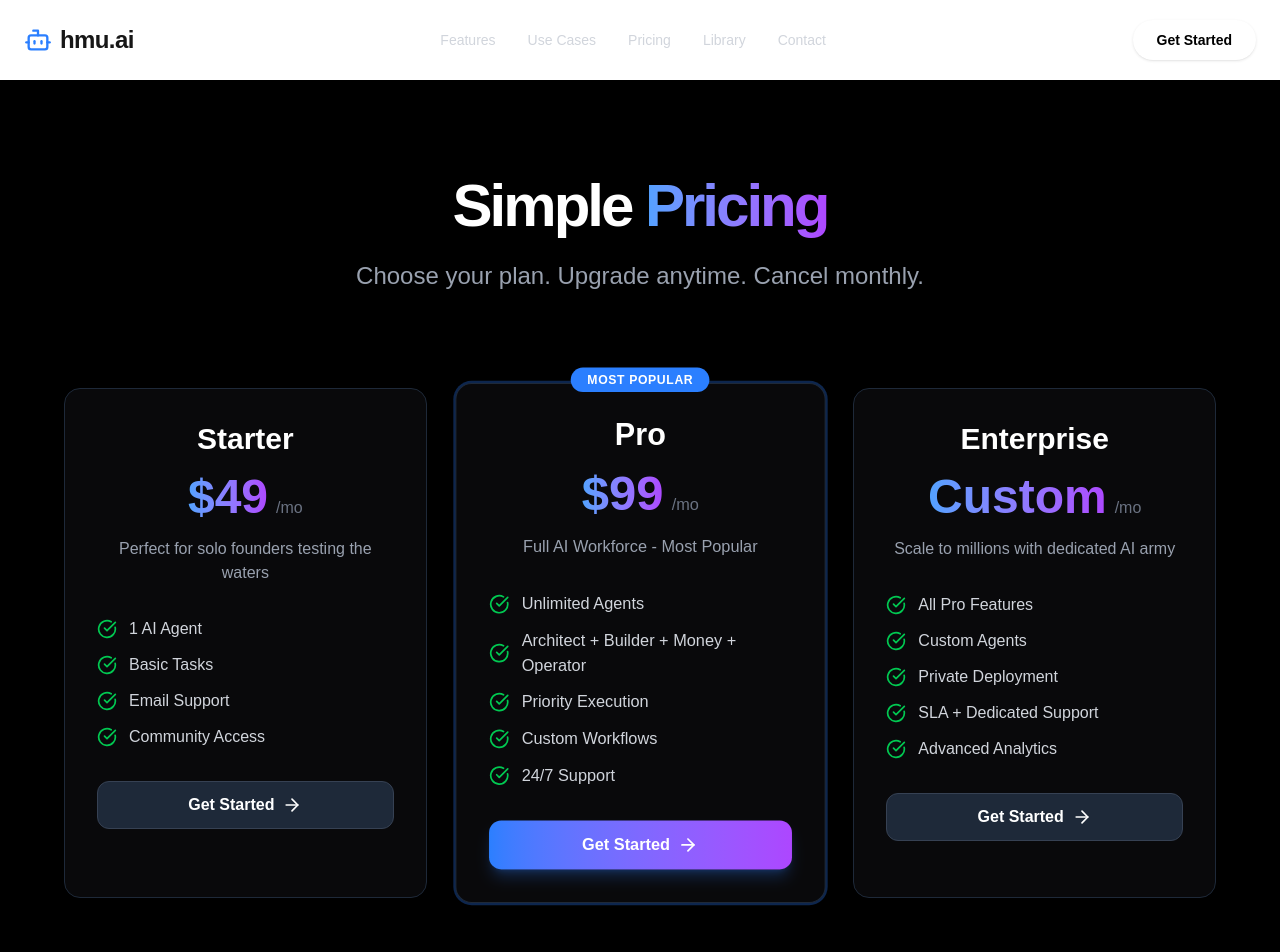
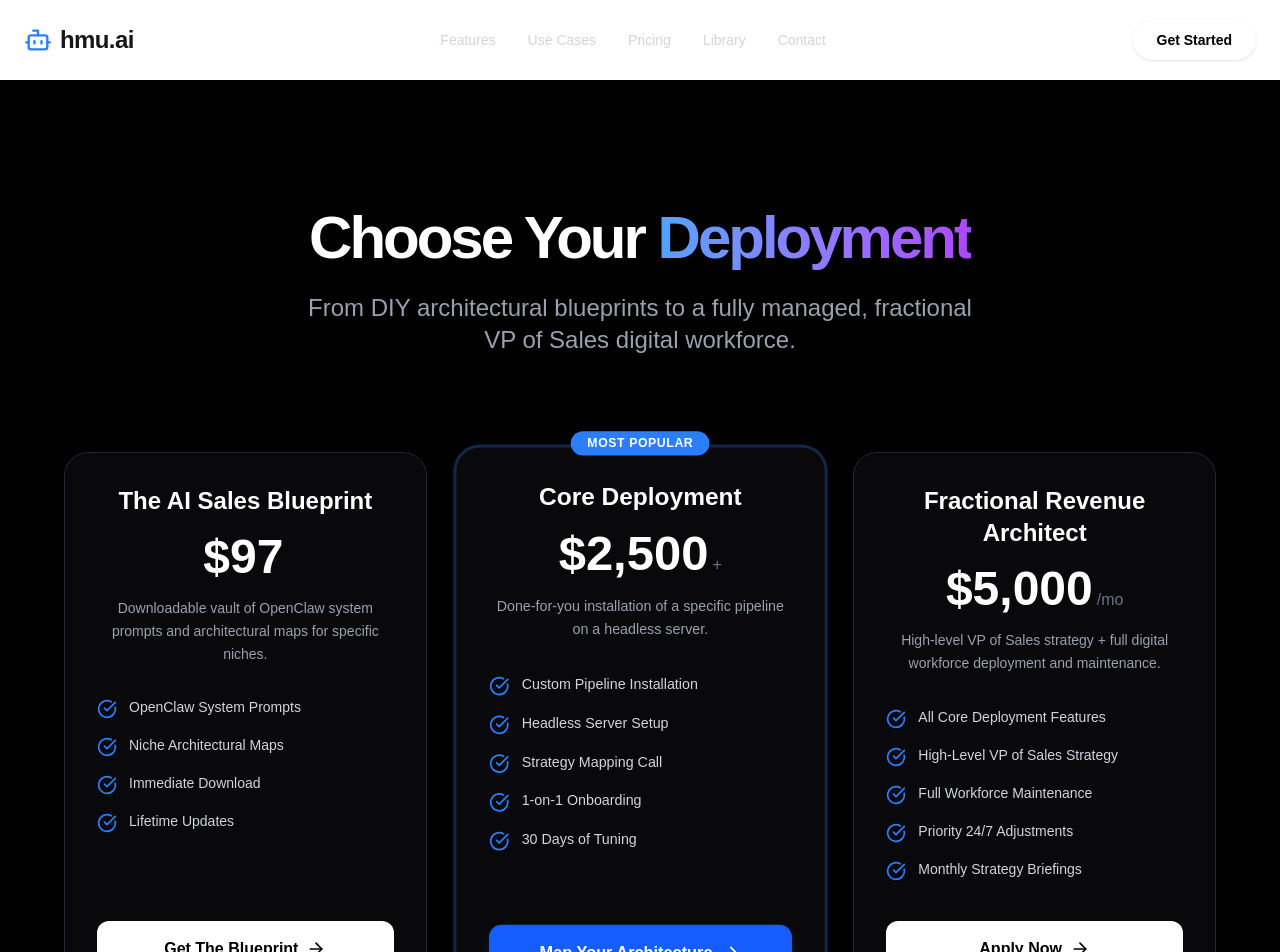
Before and after one commit to auralixai/hmu-ai, a Next.js app: page /pricing in a window 1280 px wide. Shown: the top 952 px of the page. Built offline with nearby package versions, Linux system fonts and the light colour scheme.

Commit message:
feat: add missing V2 workshop page and correct pricing tiers

```diff
--- a/src/app/pricing/page.tsx
+++ b/src/app/pricing/page.tsx
@@ -3,62 +3,71 @@ import { ArrowRight, CheckCircle, Crown, Star } from "lucide-react";
 
 const tiers = [
   {
-    name: "Starter",
-    price: "$49",
-    description: "Perfect for solo founders testing the waters",
+    name: "The AI Sales Blueprint",
+    price: "$97",
+    period: "",
+    description: "Downloadable vault of OpenClaw system prompts and architectural maps for specific niches.",
     popular: false,
     features: [
-      "1 AI Agent",
-      "Basic Tasks",
-      "Email Support",
-      "Community Access"
-    ]
+      "OpenClaw System Prompts",
+      "Niche Architectural Maps",
+      "Immediate Download",
+      "Lifetime Updates"
+    ],
+    buttonText: "Get The Blueprint",
+    buttonLink: "#"
   },
   {
-    name: "Pro",
-    price: "$99",
-    description: "Full AI Workforce - Most Popular",
+    name: "Core Deployment",
+    price: "$2,500",
+    period: "+",
+    description: "Done-for-you installation of a specific pipeline on a headless server.",
     popular: true,
     features: [
-      "Unlimited Agents",
-      "Architect + Builder + Money + Operator",
-      "Priority Execution",
-      "Custom Workflows",
-      "24/7 Support"
-    ]
+      "Custom Pipeline Installation",
+      "Headless Server Setup",
+      "Strategy Mapping Call",
+      "1-on-1 Onboarding",
+      "30 Days of Tuning"
+    ],
+    buttonText: "Map Your Architecture",
+    buttonLink: "#"
   },
   {
-    name: "Enterprise",
-    price: "Custom",
-    description: "Scale to millions with dedicated AI army",
+    name: "Fractional Revenue Architect",
+    price: "$5,000",
+    period: "/mo",
+    description: "High-level VP of Sales strategy + full digital workforce deployment and maintenance.",
     popular: false,
     features: [
-      "All Pro Features",
-      "Custom Agents",
-      "Private Deployment",
-      "SLA + Dedicated Support",
-      "Advanced Analytics"
-    ]
+      "All Core Deployment Features",
+      "High-Level VP of Sales Strategy",
+      "Full Workforce Maintenance",
+      "Priority 24/7 Adjustments",
+      "Monthly Strategy Briefings"
+    ],
+    buttonText: "Apply Now",
+    buttonLink: "#"
   }
 ];
 
 export default function Pricing() {
   return (
-    <div className="min-h-screen bg-black text-white py-24">
+    <div className="min-h-screen bg-black text-white py-32">
       <div className="container px-4 md:px-6 mx-auto">
         <div className="text-center mb-24">
           <h1 className="text-4xl md:text-5xl lg:text-6xl font-bold tracking-tighter mb-6">
-            Simple <span className="text-transparent bg-clip-text bg-gradient-to-r from-blue-400 to-purple-500">Pricing</span>
+            Choose Your <span className="text-transparent bg-clip-text bg-gradient-to-r from-blue-400 to-purple-500">Deployment</span>
           </h1>
           <p className="text-xl md:text-2xl text-gray-400 max-w-2xl mx-auto">
-            Choose your plan. Upgrade anytime. Cancel monthly.
+            From DIY architectural blueprints to a fully managed, fractional VP of Sales digital workforce.
           </p>
         </div>
-        <div className="grid md:grid-cols-3 gap-8 max-w-6xl mx-auto">
-          {tiers.map((tier, index) => (
+        <div className="grid md:grid-cols-3 gap-8 max-w-6xl mx-auto items-stretch">
+          {tiers.map((tier) => (
             <div
               key={tier.name}
-              className={`relative p-8 border border-gray-800 rounded-2xl bg-zinc-950 hover:border-blue-500/50 hover:shadow-2xl hover:shadow-blue-500/10 transition-all duration-300 group ${tier.popular ? 'ring-2 ring-blue-500/30 scale-[1.02]' : ''}`}
+              className={`relative flex flex-col p-8 border border-gray-800 rounded-3xl bg-zinc-950 hover:border-blue-500/50 hover:shadow-[0_0_40px_-10px_rgba(59,130,246,0.15)] transition-all duration-300 group ${tier.popular ? 'ring-2 ring-blue-500/30 scale-[1.02] bg-zinc-900' : ''}`}
             >
               {tier.popular && (
                 <div className="absolute -top-4 left-1/2 transform -translate-x-1/2 bg-blue-500 text-white px-4 py-1 rounded-full text-xs font-bold uppercase tracking-wider">
@@ -66,49 +75,37 @@ export default function Pricing() {
                 </div>
               )}
               <div className="text-center mb-8">
-                <h2 className="text-2xl md:text-3xl font-bold mb-4">{tier.name}</h2>
+                <h2 className="text-2xl font-bold mb-4 text-white">{tier.name}</h2>
                 <div className="mb-4">
-                  <span className="text-4xl md:text-5xl font-bold text-transparent bg-clip-text bg-gradient-to-r from-blue-400 to-purple-500">
+                  <span className="text-4xl md:text-5xl font-extrabold text-white">
                     {tier.price}
                   </span>
-                  <span className="text-gray-500 ml-2">/mo</span>
+                  <span className="text-gray-500 ml-1 font-medium">{tier.period}</span>
                 </div>
-                <p className="text-gray-400">{tier.description}</p>
+                <p className="text-gray-400 text-sm leading-relaxed">{tier.description}</p>
               </div>
-              <ul className="space-y-3 mb-8">
+              <ul className="space-y-4 mb-10 flex-1">
                 {tier.features.map((feature) => (
-                  <li key={feature} className="flex items-center gap-3 text-gray-300">
-                    <CheckCircle className="h-5 w-5 text-green-500 flex-shrink-0" />
+                  <li key={feature} className="flex items-start gap-3 text-gray-300 text-sm">
+                    <CheckCircle className="h-5 w-5 text-blue-500 flex-shrink-0 mt-0.5" />
                     <span>{feature}</span>
                   </li>
                 ))}
               </ul>
               <Link
-                href="/waitlist"
-                className={`w-full flex items-center justify-center h-12 rounded-xl font-bold transition-all duration-200 ${
+                href={tier.buttonLink}
+                className={`w-full flex items-center justify-center h-14 rounded-xl font-bold transition-all duration-200 ${
                   tier.popular
-                    ? 'bg-gradient-to-r from-blue-500 to-purple-500 hover:from-blue-600 hover:to-purple-600 shadow-lg shadow-blue-500/25'
-                    : 'bg-gray-800 hover:bg-gray-700 border border-gray-700 hover:border-gray-600'
+                    ? 'bg-blue-600 hover:bg-blue-500 text-white shadow-lg shadow-blue-500/25'
+                    : 'bg-white text-black hover:bg-gray-200'
                 }`}
               >
-                Get Started
+                {tier.buttonText}
                 <ArrowRight className="ml-2 h-5 w-5 group-hover:translate-x-1 transition-transform" />
               </Link>
             </div>
           ))}
         </div>
-        <div className="text-center mt-24">
-          <p className="text-gray-400 mb-8">
-            Not sure? <Link href="/use-cases" className="text-blue-400 hover:text-blue-300 underline">See use cases</Link>
-          </p>
-          <Link
-            href="#contact"
-            className="inline-flex items-center gap-2 bg-white text-black px-8 py-4 rounded-xl font-bold text-lg hover:bg-gray-100 transition-all shadow-xl hover:shadow-2xl"
-          >
-            Talk to Sales
-            <ArrowRight className="h-5 w-5" />
-          </Link>
-        </div>
       </div>
     </div>
   );
--- /dev/null
+++ b/src/app/workshops/page.tsx
@@ -0,0 +1,88 @@
+import Link from "next/link";
+import { ArrowRight, Calendar, Users, MapPin, Zap, CheckCircle } from "lucide-react";
+
+export default function Workshops() {
+  return (
+    <div className="min-h-screen bg-black text-white pt-24 pb-32">
+      <div className="container px-4 md:px-6 mx-auto max-w-5xl">
+        {/* Hero */}
+        <div className="text-center mb-20 pt-16">
+          <div className="inline-flex items-center gap-2 px-3 py-1 rounded-full bg-white/5 border border-white/10 text-gray-300 text-sm font-medium mb-6">
+            <MapPin className="h-4 w-4 text-blue-400" /> Houston, TX (Cypress / Champions)
+          </div>
+          <h1 className="text-5xl md:text-6xl lg:text-7xl font-extrabold tracking-tighter mb-8">
+            Sell the Magic. <br />
+            <span className="text-transparent bg-clip-text bg-gradient-to-r from-blue-400 via-purple-400 to-blue-500">Cut 15 Hours of Weekly Admin.</span>
+          </h1>
+          <p className="text-xl md:text-2xl text-gray-400 max-w-3xl mx-auto leading-relaxed">
+            An exclusive, 1-day executive briefing for local business owners. Demystify AI, witness a live autonomous pipeline deployment, and map your company's digital workforce.
+          </p>
+        </div>
+
+        {/* Details Grid */}
+        <div className="grid md:grid-cols-3 gap-6 mb-20">
+          <div className="p-8 border border-gray-800 rounded-3xl bg-zinc-950 flex flex-col items-center text-center">
+            <div className="h-12 w-12 bg-blue-500/10 rounded-full flex items-center justify-center mb-4">
+              <Calendar className="h-6 w-6 text-blue-400" />
+            </div>
+            <h3 className="font-bold text-lg text-white mb-2">Duration</h3>
+            <p className="text-gray-400">1-Day Intensive (4-6 Hours)</p>
+          </div>
+          <div className="p-8 border border-gray-800 rounded-3xl bg-zinc-950 flex flex-col items-center text-center">
+            <div className="h-12 w-12 bg-purple-500/10 rounded-full flex items-center justify-center mb-4">
+              <Users className="h-6 w-6 text-purple-400" />
+            </div>
+            <h3 className="font-bold text-lg text-white mb-2">Exclusivity</h3>
+            <p className="text-gray-400">Strictly limited to 10 participants.</p>
+          </div>
+          <div className="p-8 border border-gray-800 rounded-3xl bg-zinc-950 flex flex-col items-center text-center">
+            <div className="h-12 w-12 bg-green-500/10 rounded-full flex items-center justify-center mb-4">
+              <Zap className="h-6 w-6 text-green-400" />
+            </div>
+            <h3 className="font-bold text-lg text-white mb-2">Investment</h3>
+            <p className="text-gray-400">$997 Per Seat</p>
+          </div>
+        </div>
+
+        {/* Itinerary */}
+        <div className="mb-24">
+          <h2 className="text-3xl font-bold mb-12 text-center">The Executive Itinerary</h2>
+          <div className="space-y-8 max-w-4xl mx-auto">
+            <div className="flex flex-col md:flex-row gap-6 items-start p-8 border border-gray-800 rounded-3xl bg-zinc-950">
+              <div className="flex-shrink-0 text-3xl font-black text-transparent bg-clip-text bg-gradient-to-br from-blue-400 to-blue-600">01</div>
+              <div>
+                <h3 className="text-xl font-bold text-white mb-3">Demystifying Consumer AI</h3>
+                <p className="text-gray-400 leading-relaxed">We cut through the noise of ChatGPT and generic tools. Understand exactly how language models actually work beneath the surface, and why businesses fail when they try to use chatbots as employees.</p>
+              </div>
+            </div>
+            <div className="flex flex-col md:flex-row gap-6 items-start p-8 border border-gray-800 rounded-3xl bg-zinc-950">
+              <div className="flex-shrink-0 text-3xl font-black text-transparent bg-clip-text bg-gradient-to-br from-purple-400 to-purple-600">02</div>
+              <div>
+                <h3 className="text-xl font-bold text-white mb-3">The "Magic Trick"</h3>
+                <p className="text-gray-400 leading-relaxed">Watch a live, real-time deployment of a custom OpenClaw autonomous pipeline. We will build, deploy, and execute a multi-agent system right in front of you, automating a 10-hour workload in 60 seconds.</p>
+              </div>
+            </div>
+            <div className="flex flex-col md:flex-row gap-6 items-start p-8 border border-gray-800 rounded-3xl bg-zinc-950">
+              <div className="flex-shrink-0 text-3xl font-black text-transparent bg-clip-text bg-gradient-to-br from-green-400 to-green-600">03</div>
+              <div>
+                <h3 className="text-xl font-bold text-white mb-3">Boardroom Q&A & Mapping</h3>
+                <p className="text-gray-400 leading-relaxed">Open floor session to discuss your specific operations. Leave with a high-level architectural map of exactly where an AI workforce can replace overhead in your specific company.</p>
+              </div>
+            </div>
+          </div>
+        </div>
+
+        {/* CTA */}
+        <div className="text-center p-12 border border-blue-500/30 rounded-3xl bg-blue-500/5 relative overflow-hidden group">
+          <div className="absolute top-1/2 left-1/2 -translate-x-1/2 -translate-y-1/2 w-[400px] h-[400px] bg-blue-500/10 rounded-full blur-[80px] -z-10 group-hover:bg-blue-500/20 transition-all"></div>
+          <h2 className="text-3xl md:text-4xl font-bold mb-6 text-white">Ready to automate your operations?</h2>
+          <p className="text-gray-400 mb-10 max-w-2xl mx-auto">Seats are extremely limited to ensure an intimate, high-value boardroom experience. Reserve yours today.</p>
+          <button className="inline-flex h-14 items-center justify-center rounded-xl bg-white px-10 text-lg font-bold text-black shadow-lg shadow-white/10 transition-all hover:bg-gray-200">
+            Apply for a Seat ($997) <ArrowRight className="ml-2 h-5 w-5" />
+          </button>
+        </div>
+
+      </div>
+    </div>
+  );
+}
```
